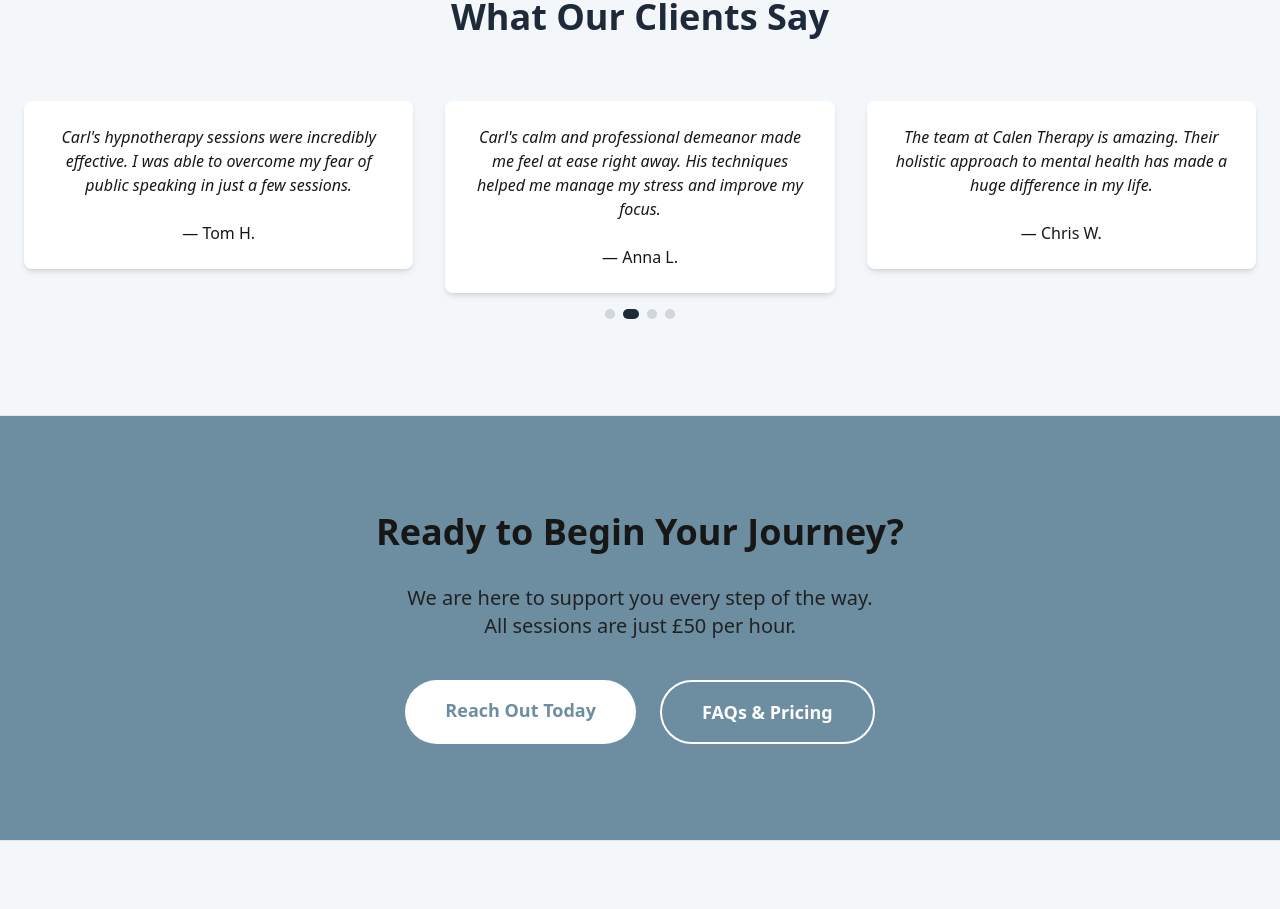
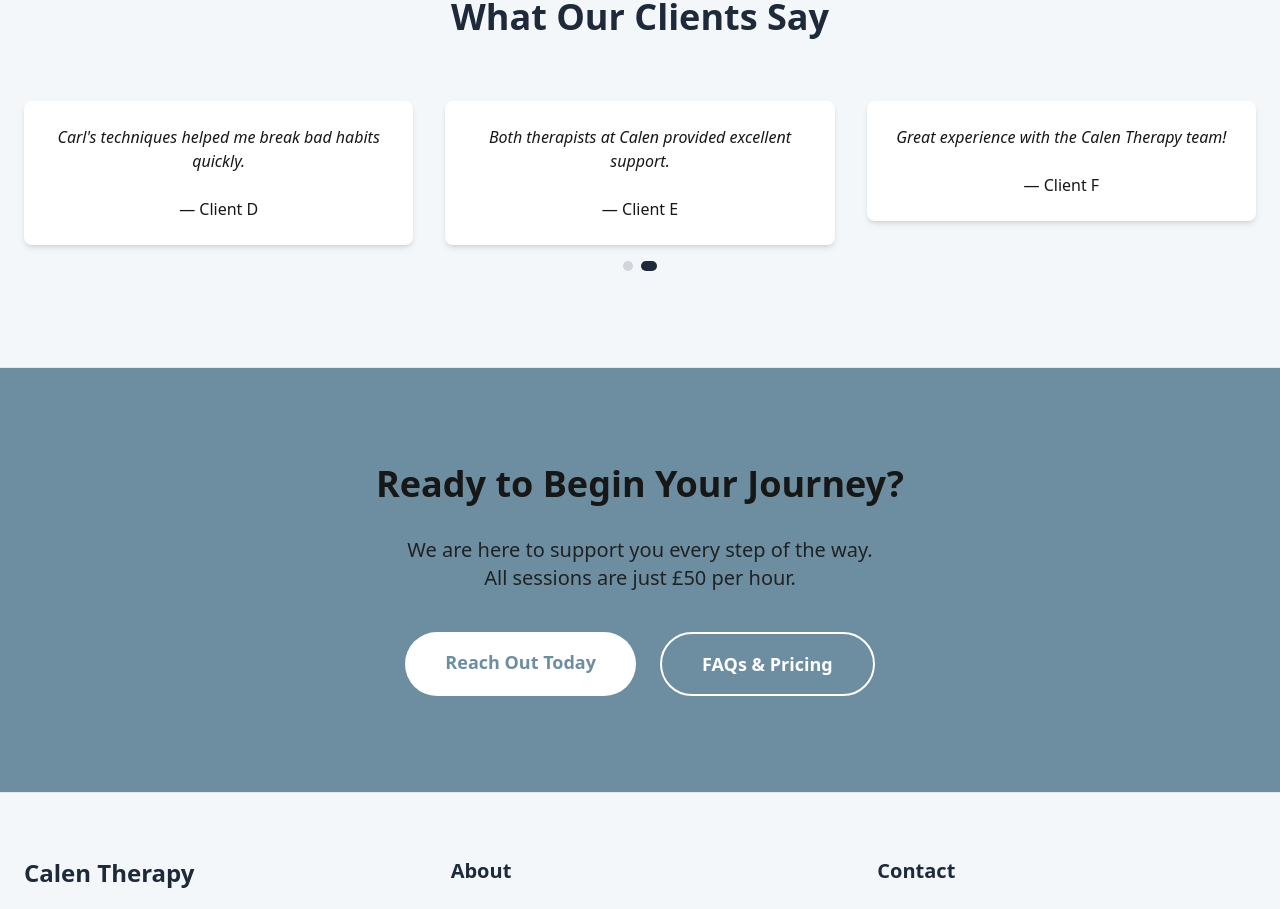
Before and after one commit to millsaj/calen-therapy, a Next.js app: page / in a window 1280 px wide. Shown: the part 3960-4869 px from the top of the page. Built offline with nearby package versions, Linux system fonts and the light colour scheme.

Commit message:
Use consistent first person tone

```diff
--- a/app/_config/testimonials.ts
+++ b/app/_config/testimonials.ts
@@ -6,63 +6,33 @@ export interface ITestimonial {
 
 export const testimonials: ITestimonial[] = [
   {
-    content:
-      "Helen's compassionate and insightful guidance helped me navigate a very challenging time in my life. Her expertise is unmatched.",
-    author: 'Laura T.',
+    content: "Helen helped me see things clearly. Highly recommended!",
+    author: 'Client A',
     therapists: ['helen'],
   },
   {
-    content:
-      "Working with Helen has been life-changing. Her psychodynamic approach helped me uncover and address issues I didn't even realise were holding me back.",
-    author: 'Michael B.',
+    content: "My sessions with Helen were transformative and insightful.",
+    author: 'Client B',
     therapists: ['helen'],
   },
   {
-    content:
-      "Helen's therapy sessions provided me with the tools to better understand myself and improve my relationships. I can't thank her enough.",
-    author: 'Rachel P.',
-    therapists: ['helen'],
-  },
-  {
-    content:
-      "Carl's hypnotherapy sessions were incredibly effective. I was able to overcome my fear of public speaking in just a few sessions.",
-    author: 'Tom H.',
+    content: "Carl's hypnotherapy worked wonders for my anxiety.",
+    author: 'Client C',
     therapists: ['carl'],
   },
   {
-    content:
-      "Carl's calm and professional demeanor made me feel at ease right away. His techniques helped me manage my stress and improve my focus.",
-    author: 'Anna L.',
+    content: "Carl's techniques helped me break bad habits quickly.",
+    author: 'Client D',
     therapists: ['carl'],
   },
   {
-    content:
-      'The team at Calen Therapy is amazing. Their holistic approach to mental health has made a huge difference in my life.',
-    author: 'Chris W.',
+    content: "Both therapists at Calen provided excellent support.",
+    author: 'Client E',
     therapists: ['helen', 'carl'],
   },
   {
-    content:
-      'I highly recommend Calen Therapy to anyone seeking professional and compassionate care. Their tailored approach really works.',
-    author: 'Jessica F.',
-    therapists: ['helen', 'carl'],
-  },
-  {
-    content:
-      'Calen Therapy has been a beacon of hope for me. Their therapists are knowledgeable, empathetic, and truly care about their clients.',
-    author: 'Mark D.',
-    therapists: ['helen', 'carl'],
-  },
-  {
-    content:
-      'The therapists at Calen Therapy are exceptional. They helped me develop coping strategies that have improved my daily life significantly.',
-    author: 'Sophia G.',
-    therapists: ['helen', 'carl'],
-  },
-  {
-    content:
-      'Choosing Calen Therapy was the best decision I ever made. Their support and expertise have been invaluable to my mental health journey.',
-    author: 'Ethan R.',
+    content: "Great experience with the Calen Therapy team!",
+    author: 'Client F',
     therapists: ['helen', 'carl'],
   },
 ];
--- a/app/focuses/anxiety-stress/page.tsx
+++ b/app/focuses/anxiety-stress/page.tsx
@@ -120,7 +120,7 @@ export default function AnxietyStressPage() {
             <p>
               The goal isn't to eliminate all stress (which is unrealistic and not necessarily desirable), but
               to develop a healthier relationship with stress and anxiety so they no longer control your life.
-              Both therapists provide a safe, non-judgmental space where you can work at your own pace.
+              We provide a safe, non-judgmental space where you can work at your own pace.
             </p>
           </>
         )
--- a/app/focuses/confidence-development/page.tsx
+++ b/app/focuses/confidence-development/page.tsx
@@ -133,7 +133,7 @@ export default function ConfidenceDevelopmentPage() {
               <li>Practicing new behaviors and perspectives in a supportive environment</li>
             </ul>
             <p>
-              The focus will be on practical, positive change rather than dwelling on past difficulties. Both therapists provide a safe,
+              The focus will be on practical, positive change rather than dwelling on past difficulties. We provide a safe,
               non-judgmental space where you can explore your potential and develop greater confidence and self-belief.
             </p>
           </>
--- a/app/focuses/depression/page.tsx
+++ b/app/focuses/depression/page.tsx
@@ -125,7 +125,7 @@ export default function DepressionPage() {
             </ul>
             <p>
               Therapy provides a safe, non-judgmental space to work through your feelings and develop practical
-              skills for managing depression. Your therapist will partner with you throughout this process,
+              skills for managing depression. We will partner with you throughout this process,
               adjusting approaches as needed to support your recovery.
             </p>
           </>
@@ -150,7 +150,7 @@ export default function DepressionPage() {
       }}
       cta={{
         title: "Ready to Take the First Step?",
-        description: "You don't have to face depression alone. Our therapists provide compassionate, evidence-based support to help you move toward recovery and renewed well-being."
+        description: "You don't have to face depression alone. We provide compassionate, evidence-based support to help you move toward recovery and renewed well-being."
       }}
     />
   );
--- a/app/focuses/life-changes/page.tsx
+++ b/app/focuses/life-changes/page.tsx
@@ -143,7 +143,7 @@ export default function LifeChangesPage() {
             </ul>
             <p>
               The goal isn't to eliminate the challenges of transition but to help you move through them with greater
-              awareness, self-compassion, and clarity about what matters most to you. Both therapists provide a
+              awareness, self-compassion, and clarity about what matters most to you. We provide a
               supportive space to process change and intentionally shape your next chapter.
             </p>
           </>
--- a/app/focuses/ocd/page.tsx
+++ b/app/focuses/ocd/page.tsx
@@ -146,7 +146,7 @@ export default function OCDPage() {
             </ul>
             <p>
               The goal of therapy isn't just symptom reduction but helping you develop a new relationship with
-              uncertainty and intrusive thoughts. Both therapists provide a supportive, understanding environment
+              uncertainty and intrusive thoughts. We provide a supportive, understanding environment
               where you can work at your own pace toward greater freedom from OCD.
             </p>
           </>
--- a/app/focuses/phobias/page.tsx
+++ b/app/focuses/phobias/page.tsx
@@ -145,7 +145,7 @@ export default function PhobiasPage() {
             </ul>
             <p>
               The goal of therapy isn't just to reduce symptoms but to help you build confidence in your ability to
-              face fears and live without unnecessary restrictions. Both therapists provide a supportive, understanding
+              face fears and live without unnecessary restrictions. We provide a supportive, understanding
               environment where you can work at your own pace toward greater freedom.
             </p>
           </>
--- a/app/session-types/in-person/page.tsx
+++ b/app/session-types/in-person/page.tsx
@@ -57,7 +57,7 @@ export default function InPersonPage() {
             <p className="mb-4">Face-to-face therapy offers several unique advantages that can enhance your therapeutic experience:</p>
 
             <ul className="list-disc pl-6 mb-4">
-              <li className="mb-2"><strong>Enhanced Non-Verbal Communication:</strong> In-person sessions allow your therapist to pick up on subtle facial expressions, body language, and emotional cues that might be missed online.</li>
+              <li className="mb-2"><strong>Enhanced Non-Verbal Communication:</strong> In-person sessions allow us to pick up on subtle facial expressions, body language, and emotional cues that might be missed online.</li>
               <li className="mb-2"><strong>Dedicated Therapeutic Space:</strong> Complete separation from your home environment can help you focus solely on therapy and create a clear boundary between therapy and everyday life.</li>
               <li className="mb-2"><strong>No Technology Barriers:</strong> Avoid potential internet connection issues or technical difficulties that might interrupt an online session.</li>
               <li className="mb-2"><strong>Heightened Presence:</strong> Many people find it easier to be fully present and engaged when physically in the room with their therapist.</li>
--- a/app/session-types/online/page.tsx
+++ b/app/session-types/online/page.tsx
@@ -45,7 +45,7 @@ export default function OnlinePage() {
             <p className="mb-4">After booking, you'll receive details for your session - either a secure link to join your video call or confirmation of the phone number we'll use to reach you. For video calls, we recommend testing your equipment beforehand to ensure everything is working properly.</p>
 
             <h3 className="text-xl font-semibold mt-6 mb-3">During Your Session</h3>
-            <p className="mb-4">Remote sessions follow the same format as in-person therapy. We'll connect at your scheduled time, and your therapist will guide the conversation based on your needs. Sessions typically last 1-2 hours depending on what you've arranged.</p>
+            <p className="mb-4">Remote sessions follow the same format as in-person therapy. We'll connect at your scheduled time, and we will guide the conversation based on your needs. Sessions typically last 1-2 hours depending on what you've arranged.</p>
 
             <h3 className="text-xl font-semibold mt-6 mb-3">Privacy</h3>
             <p className="mb-4">For video calls, we use secure, encrypted platforms that comply with privacy regulations. For all remote sessions, we recommend finding a quiet, private space where you won't be interrupted, and where you feel comfortable speaking openly.</p>
@@ -84,7 +84,7 @@ export default function OnlinePage() {
               <div className="bg-white p-6 rounded-lg shadow-sm">
                 <h3 className="text-xl font-semibold mb-3">Video Sessions</h3>
                 <ul className="list-disc pl-6">
-                  <li className="mb-2">Visual connection with your therapist</li>
+                  <li className="mb-2">Visual connection with us</li>
                   <li className="mb-2">Can pick up on non-verbal cues and facial expressions</li>
                   <li className="mb-2">May feel more similar to in-person therapy</li>
                   <li className="mb-2">Ability to share visuals when relevant</li>
```
